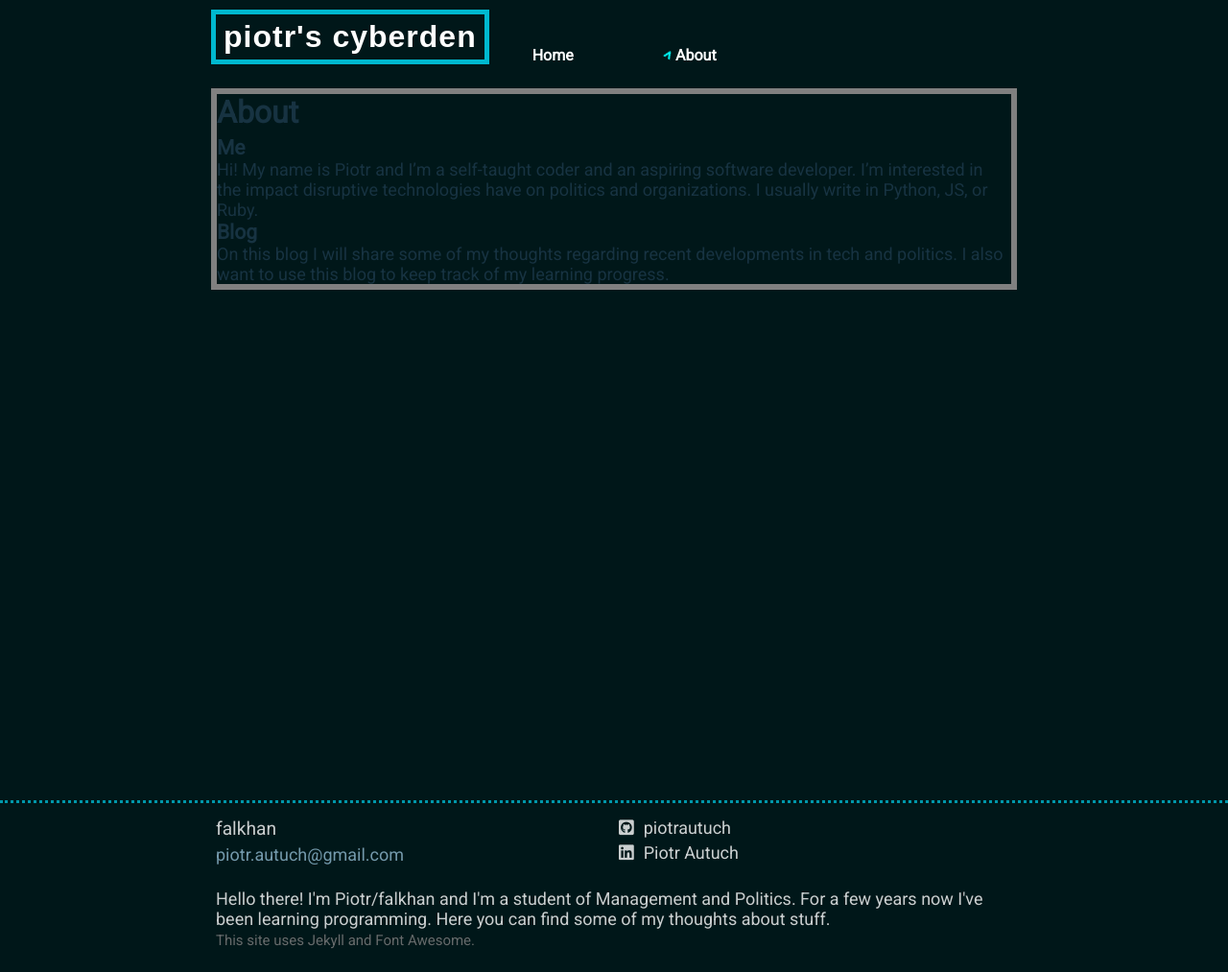
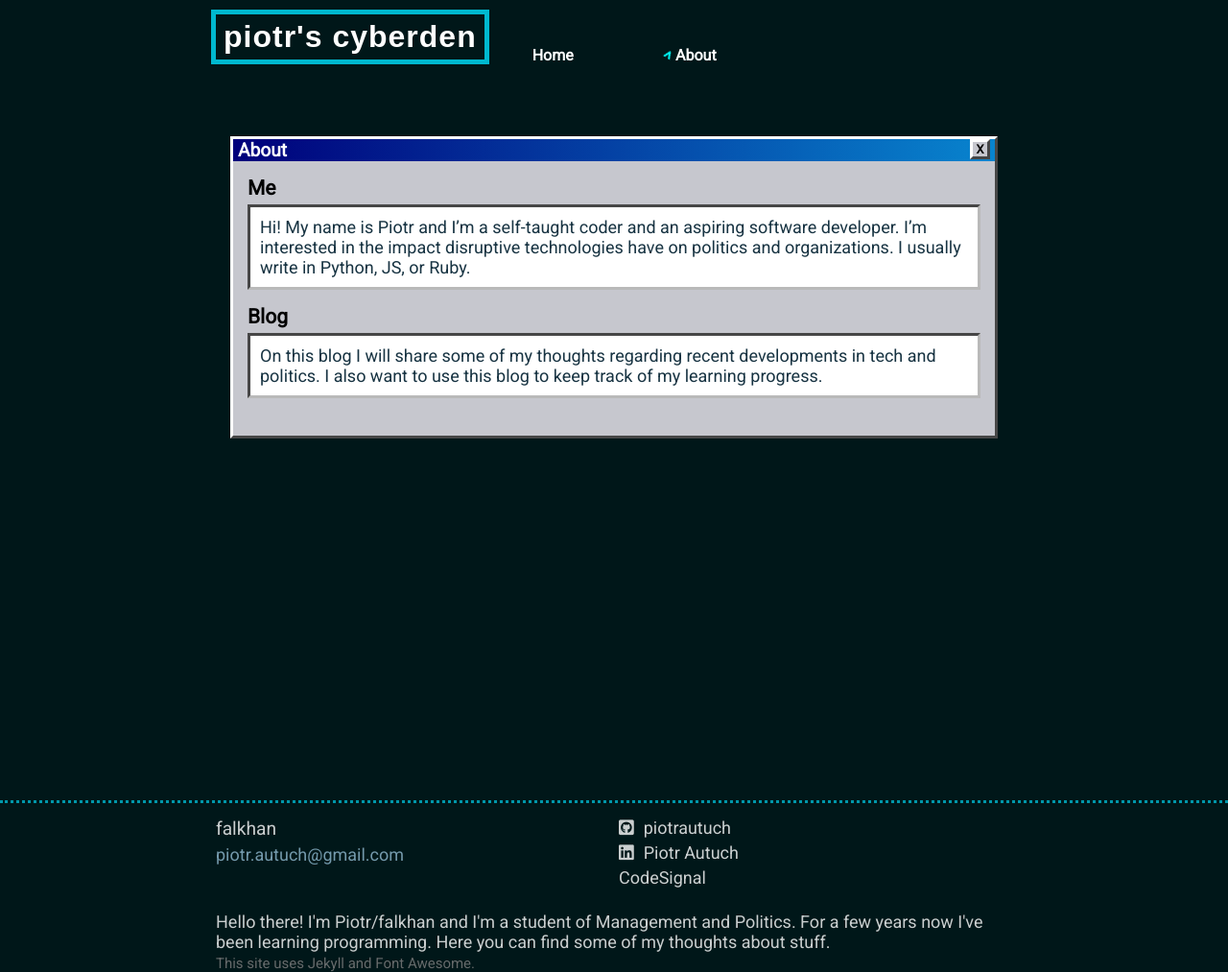
Before and after one commit to piotrautuch/piotrautuch.github.io, a Jekyll site: the page built from about.md, in a window 1280 px wide. Shown: the whole page at 96% size. Built offline with Jekyll 4.4.1, drawn with Linux system fonts in a browser that asks for light colours; nearby versions of some CDN libraries; some web fonts are replaced; before the commit the page ends 989 px from its top, so only the background shows below that.

Commit message:
Add windows-98 themed window to the About section

```diff
--- a/_includes/footer.html
+++ b/_includes/footer.html
@@ -21,9 +21,8 @@
         <li>
           <i class="fab fa-linkedin"></i><a href="https://www.linkedin.com/in/piotr-autuch">Piotr Autuch</a>
         </li>
-
         <li>
-
+          <a href="https://app.codesignal.com/profile/falkhan">CodeSignal</a>
         </li>
       </ul>
       </div>
--- a/_sass/symbols.scss
+++ b/_sass/symbols.scss
@@ -18,6 +18,58 @@
 
 
 .windows-window{
+  max-width: 800px;
+  margin: 50px auto;
+  min-height: 35vh;
   box-sizing: border-box;
-  border: 6px solid grey;
+  border-bottom: 3px solid #464646;
+  border-right: 3px solid #464646;
+  border-left: 3px solid white;
+  border-top: 3px solid white;
+//  padding: 15px;
+//  padding-top: 0px;
+
+  background-color: #c6c7ce;
+
+  h2{
+    color: white;
+    background-color: #394dcd;
+
+    background: linear-gradient(90deg, #00007b 0%, #0884ce 100%);
+    width: calc(100% - 5px);
+    font-size: 1.2rem;
+    padding-left: 5px;
+    &::after{
+      float: right;
+      content: "X";
+      color: black;
+      background-color: #c6c7ce;
+      border-bottom: 3px solid #464646;
+      border-right: 3px solid #464646;
+      border-left: 3px solid white;
+      border-top: 3px solid white;
+      font-size: 0.8rem;
+      width: 15px;
+      height: auto;
+      text-align: center;
+      margin-right: 5px;
+    }
+  }
+  h3{
+    color: black;
+    padding-top: 10px;
+    margin: 5px 15px;
+
+  }
+  p{
+    background-color: white;
+    padding: 10px;
+    margin: 5px 15px;
+    border-top: 3px solid #464646;
+    border-left: 3px solid #464646;
+    border-right: 3px solid #b9b9b9;
+    border-bottom: 3px solid #b9b9b9;
+
+  }
+
 }
```
Also changed, not shown: _includes/social.html (deleted, +0 -10 lines).
